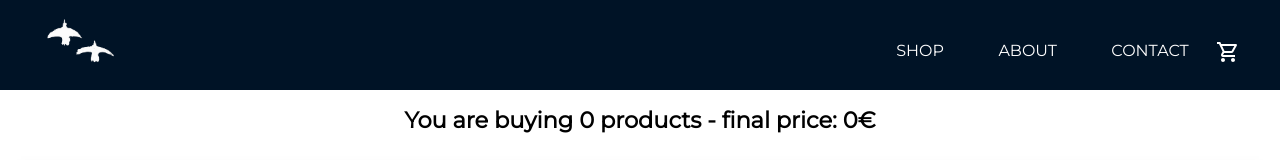
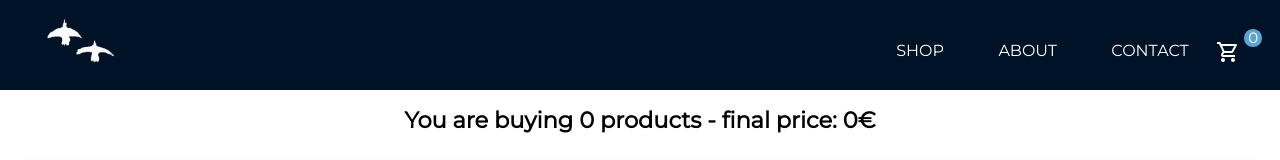
Before and after one commit to melicasasco/e-commerce-olafur-arnalds, a React (Create React App) app: page /Checkout in a window 1280 px wide. Shown: the top 160 px of the page. Built offline with nearby package versions, Linux system fonts and the light colour scheme.

Commit message:
add cart numbers

```diff
--- a/src/Components/Cart/cart.css
+++ b/src/Components/Cart/cart.css
@@ -36,20 +36,20 @@
   color: #001326;
 }
 
-/*.icon-button:active {
+.icon-button:active {
   background: #cccccc;
 }
 
 .icon-button__badge {
   position: absolute;
-  top: -10px;
-  right: -10px;
-  width: 25px;
-  height: 25px;
-  background: red;
+  top: 29px;
+  right: 18px;
+  width: 1.1rem;
+  height: 1.1rem;
+  background: #5ca5d3;
   color: #ffffff;
   display: flex;
   justify-content: center;
   align-items: center;
   border-radius: 50%;
-}*/
+}
--- a/src/Components/CartWidget/CartWidget.js
+++ b/src/Components/CartWidget/CartWidget.js
@@ -1,12 +1,20 @@
-import React from "react";
+import React, { useContext } from "react";
 import ShoppingCartOutlinedIcon from "@material-ui/icons/ShoppingCartOutlined";
 import { Link } from "react-router-dom";
+import { CartContext } from "../Context/CartContext";
+import '../Cart/cart.css';
 
 function CartWidget() {
+  const { items } = useContext(CartContext);
+  let totalItems = 0;
+  for (let i=0; i<items.length; i++) {
+    totalItems = totalItems + items[i].quantity;
+  }
   return (
     <div>
       <Link to="/cart">
         <ShoppingCartOutlinedIcon className="navLink" />
+        <p className="icon-button__badge">{totalItems}</p>
       </Link>
     </div>
   );
--- a/src/Components/Checkout/Checkout.js
+++ b/src/Components/Checkout/Checkout.js
@@ -92,7 +92,7 @@ function Checkout() {
                                 type="text"
                                 class="input"
                                 placeholder="Your name"
-                                onSubmit={onHandleNameChange}
+                                onChange={onHandleNameChange}
                               ></input>
                             </div>
                             <div className="card space">
@@ -102,7 +102,7 @@ function Checkout() {
                                 class="input"
                                 data-mask="0000 0000 0000 0000"
                                 placeholder="Your phone"
-                                onSubmit={onHandlePhoneChange}
+                                onChange={onHandlePhoneChange}
                               ></input>
                             </div>
                             <div class="card-space">
@@ -115,7 +115,7 @@ function Checkout() {
                                   class="input"
                                   placeholder="Your email"
                                   name="email"
-                                  onSubmit={onHandleEmailChange}
+                                  onChange={onHandleEmailChange}
                                 ></input>
                               </div>
                             </div>
```
